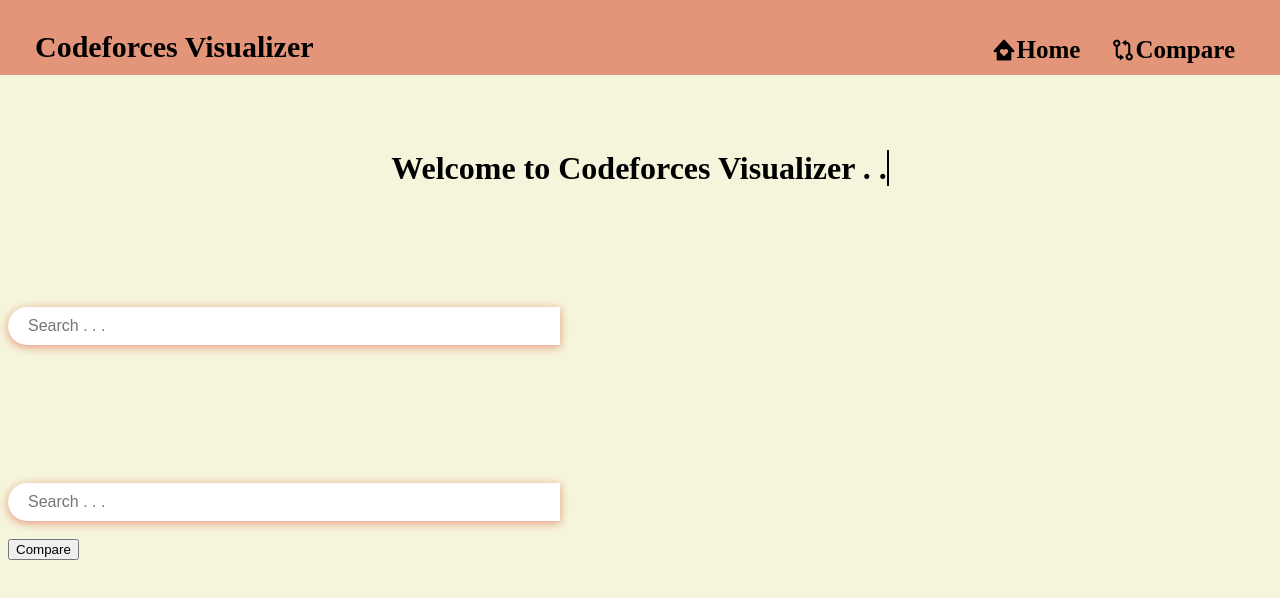
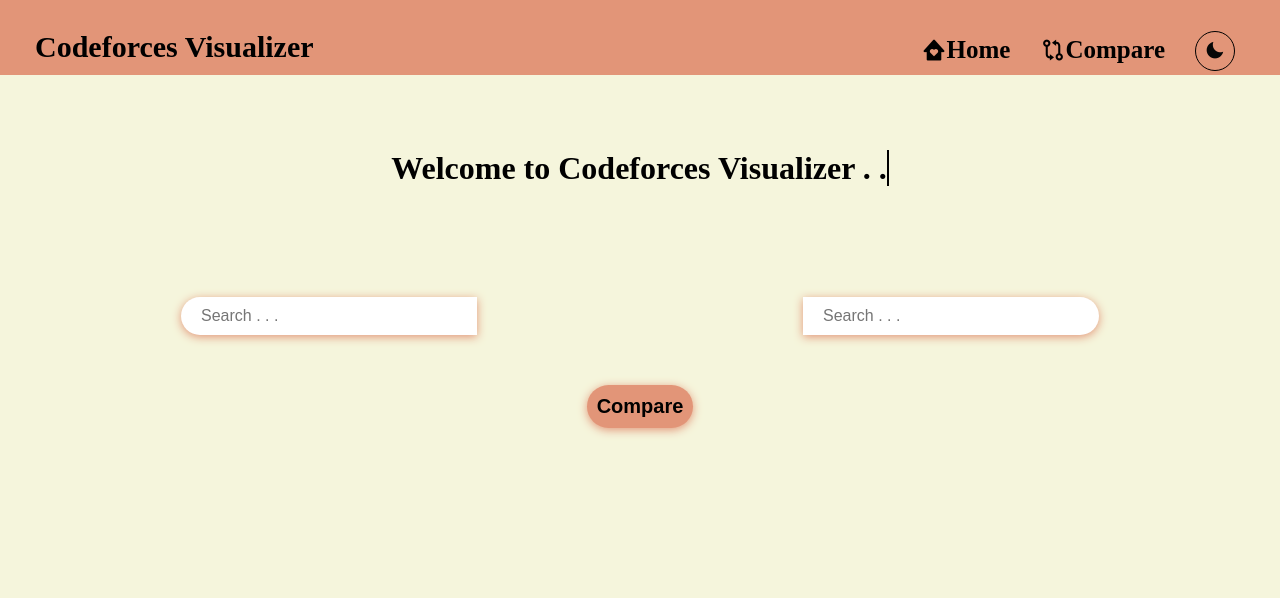
Before and after one commit to Dipanjana25/CF-viz, a plain HTML site: page comp.html in a window 1280 px wide. Drawn offline with nearby package versions, Linux system fonts and the light colour scheme.

Commit message:
added faetures

```diff
--- a/comp.html
+++ b/comp.html
@@ -22,6 +22,12 @@
                 <ul class="links">
                     <li><i class='bx bxs-home-heart'></i><a href="index.html" style="text-decoration:none; color:var(--text-color);">Home</a></li>
                     <li><i class='bx bx-git-compare'></i><a href="comp.html" style="text-decoration:none; color:var(--text-color);">Compare</a></li>
+                    <li>
+                        <button id="theme-toggle" onclick="toggle()" class="btn btn-link btn-sm ml-2 small" type="button">
+                            <span class="d-block-light d-none" ><i class='bx bxs-moon' ></i></span>
+                            <span class="d-block-dark d-none" style="display:none"><i class='bx bxs-sun' ></i></span>
+                        </button>
+                    </li>
                 </ul>
             </div>
         </div>
@@ -35,11 +41,13 @@
     </div>
     <div class="com">
         <div class="search-box1">
-            <input type="text" id="data" size="30" placeholder="Search . . ."><br>
+            <input type="text" size="30" placeholder="Search . . ."><br>
         </div>
         <div class="search-box2">
-            <input type="text" id="data" size="30" placeholder="Search . . ."><br>
+            <input type="text"  size="30" placeholder="Search . . ."><br>
         </div>
+    </div>
+    <div class="cute">
         <button id="compa" onclick="compareinfo()">Compare</button>
     </div>
     <script src="index.js"></script>
--- a/index.js
+++ b/index.js
@@ -67,3 +67,19 @@ menuOpenBtn.addEventListener("click",()=>{
 closeOpenBtn.addEventListener("click",()=>{
     navLinks.style.left="-100%";
 });
+var tog=document.getElementById("theme-toggle");
+var stheme= localStorage.getItem('theme')||(window.matchMedia("(prefers-color-scheme: dark)").matches ? "dark" : "light");
+if (stheme)
+    document.documentElement.setAttribute('data-theme', stheme)
+tog.onclick=function toggle(){
+    var ctheme = document.documentElement.getAttribute("data-theme");
+    var targetTheme = "light";
+    if (ctheme === "light") {
+        targetTheme = "dark";
+    }
+    else if (ctheme === "dark"){
+        targetTheme = "light";
+    }
+    document.documentElement.setAttribute('data-theme', targetTheme)
+    localStorage.setItem('theme', targetTheme);
+};
--- a/main.css
+++ b/main.css
@@ -46,6 +46,31 @@ nav .navbar .navlinks .links li {
     font-size: 25px;
     font-weight: 600;
 }
+nav .navbar .navlinks .links li button {
+    position:absolute;
+    margin-top:-5px;
+    border:  1px solid var(--border-color);
+    color: var(--modebutton-color);
+    cursor: pointer;
+    padding: 7px 5px 5px 5px;
+    background-color:transparent;
+    /* box-shadow: inset 0 0 0 0 #edfd12; */
+    border-radius: 20px;
+    font-size: 20px;
+    font-weight:400;
+    transition: ease-out 0.4s;
+    -webkit-transition: ease-out 0.4s;
+    -moz-transition: ease-out 0.4s;
+    -ms-transition: ease-out 0.4s;
+    -o-transition: ease-out 0.4s;
+  }
+
+  button:hover {
+    border: 2px solid var(--border-color);
+    box-shadow: inset 90px 0 0 0 var(--trans-color);
+    /* color: var(--button-texta); */
+    text-shadow: 1px 0 var(--body-color), -1px 0 var(--body-color), 0 1px var(--body-color),0 -1px var(--body-color);
+  }
 
 .type h1{
     color:var(--text-color);
@@ -58,10 +83,10 @@ nav .navbar .navlinks .links li {
     display: flex;
     flex-direction: row;
     justify-content: center;
-    margin-top: 120px;
+    margin-top: 100px;
 }
 
-input[type="text"]{
+.search-box input[type="text"]{
     border: 0px !important;
     padding: 10px 20px;
     margin-right: 0;
@@ -71,14 +96,14 @@ input[type="text"]{
     font-size: 1rem;
 }
 
-input:focus {
+.search-box input:focus {
     outline: none;
 }
 
 #tap{
     cursor: pointer;
     border: 0;
-    background-color: var(--search-color);
+    background-color: var(--navbg-color);
     padding-left: 20px;
     padding-right: 20px;
     border-radius: 0px 30px 30px 0px;
@@ -140,30 +165,99 @@ input:focus {
         border-bottom: none;
     }
 }
-.search-box1,.search-box2{
+.com{
     display: flex;
-    flex-direction:column;
+    flex-direction:row;
     justify-content: center;
-    margin-top: 120px;
+    margin-top: 100px;
+    padding: 10px 10px 10px 10px;
+    justify-content: space-around;
+    flex-wrap: wrap;
 }
+input[type="text"]{
+    border: 0px !important;
+    padding: 10px 20px ;
+    margin-right: 0;
+    /* border-radius: 30px 0px 0px 30px; */
+    box-shadow: 0 2px 10px 0 var(--navbg-color);
+    width: 20vw;
+    font-size: 1rem;
+}
+
+input:focus {
+    outline: none;
+}
+.search-box1 input[type="text"]{
+    border-radius: 30px 0 0 30px;
+}
+.search-box2 input[type="text"]{
+    border-radius: 0 30px 30px 0;
+}
+
+.cute{
+    display: flex;
+    justify-content: center;
+}
+#compa{
+    margin-top:40px;
+    cursor: pointer;
+    border: 0;
+    background-color: var(--navbg-color);
+    padding: 10px 10px 10px 10px;
+    border-radius: 30px 30px 30px 30px;
+    box-shadow:0 2px 10px 0 var(--navbg-color);
+    color: var(--text-color);
+    font-size: 20px;
+    font-weight: 600;
+}
+
 :root{
     --navbg-color:#e29578;
     --nav-color:black;
-    --search-color:#ffddd2;
+    --search-color:black;
     --text-color:black;
     --body-color:beige;
+    --modebutton-color:rgb(7, 7, 7);
+    --border-color:black;
+    --trans-color:black;
 }
 html[data-theme='light'] {
     --navbg-color:#e29578;
     --nav-color:black;
-    --search-color:#ffddd2;
+    --search-color:black;
     --text-color:black;
     --body-color:beige;
+    --modebutton-color:rgb(7, 7, 7);
+    --border-color:black;
+    --trans-color:black;
 }
 html[data-theme='dark'] {
-    --navbg-color:#e29578;
+    --navbg-color:#00b4d8;
     --nav-color:beige;
     --search-color:#ffddd2;
-    --text-color:beige;
+    --text-color:lightcyan;
     --body-color:black;
+    --modebutton-color:beige;
+    --border-color:rgb(252, 252, 252);
+    --trans-color:beige;
 }
+[data-theme='light'] .d-block-light{
+    display:block;
+  }
+  [data-theme='dark'] .d-block-dark{
+    display:block !important;
+  }
+  [data-theme='light'] .d-block-dark{
+    display:none;
+  }
+  [data-theme='dark'] .d-block-light{
+    display:none;
+  }
+
+#theme-toggle{
+    cursor:pointer;
+    position:relative;
+    height:40px;
+    width:40px;
+    border-radius: 50%;
+}
```
Also changed, not shown: index.html (+6 -0 lines).
